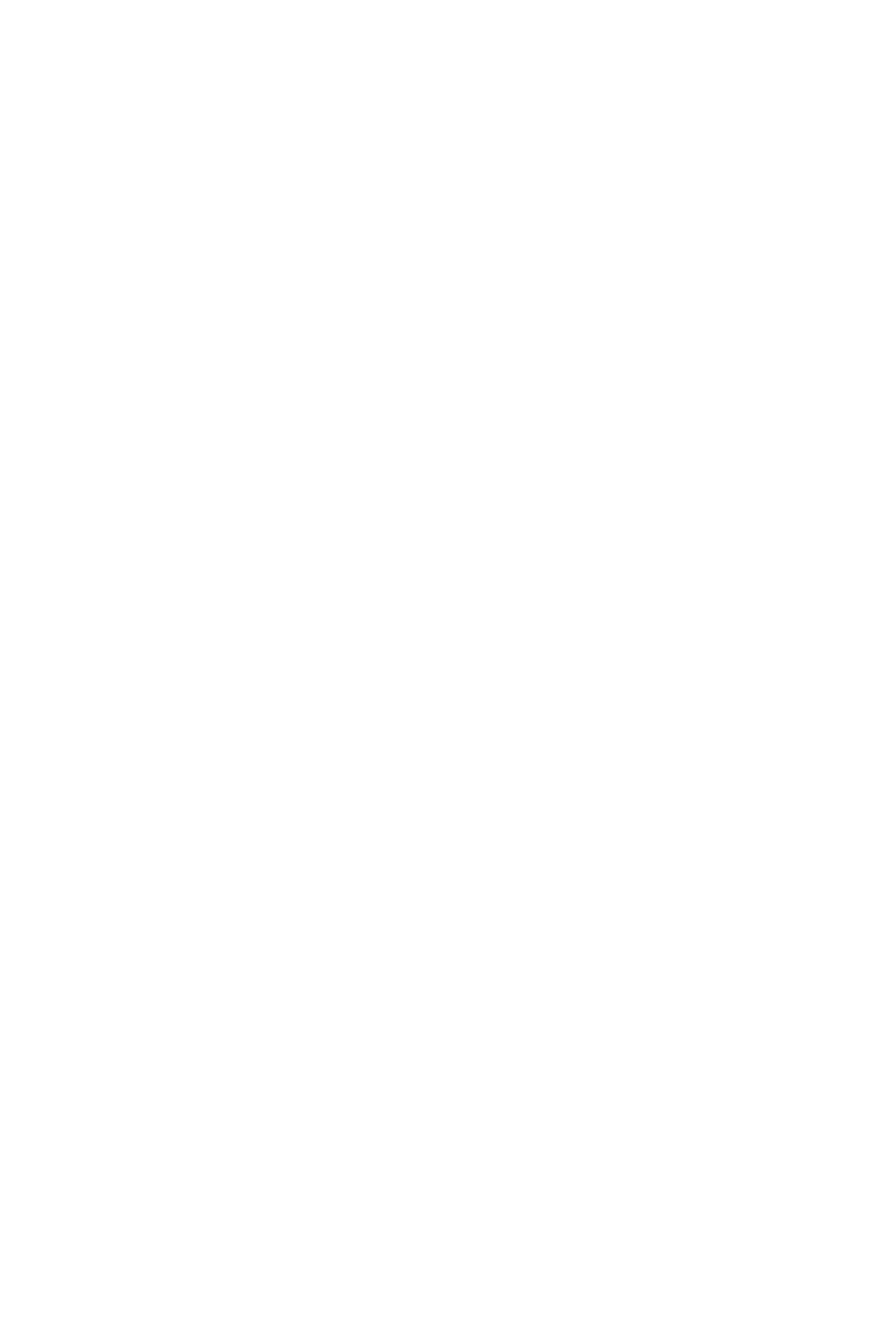
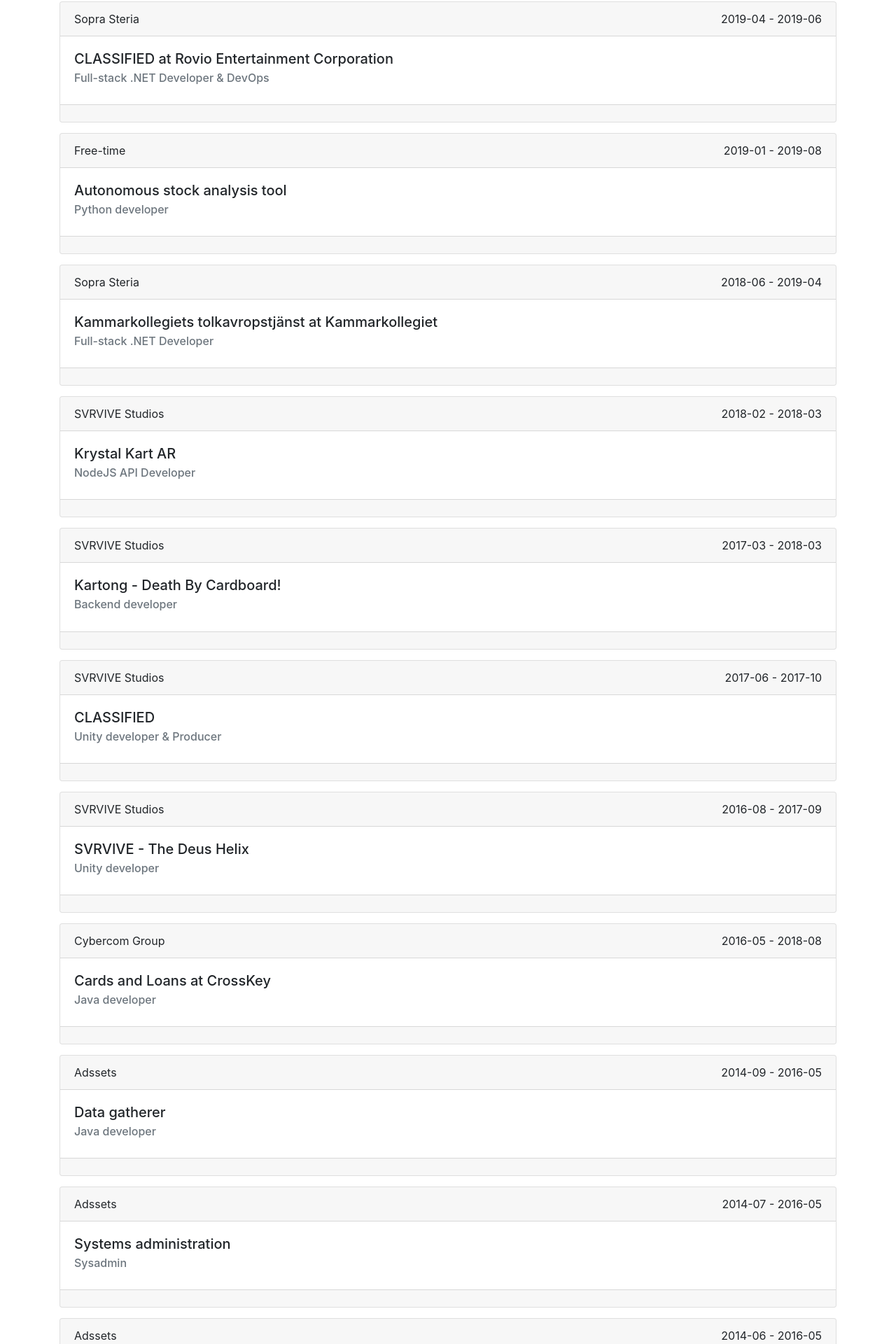
Before and after one commit to Dekamik/Portfolio-React, a React (Create React App) app in the folder PortfolioReact.Web/ClientApp/: page /projects in a window 1280 px wide. Shown: the part 636-2556 px from the top of the page at 70% size. Before the commit the page ends 800 px from the top, so only its background shows below. Built offline with nearby package versions, Linux system fonts and the light colour scheme; no server answers.

Commit message:
Paused coupling with API for preparing the web to go MVP. Also added real project data

```diff
--- /dev/null
+++ b/PortfolioReact.Web/ClientApp/src/components/projects/EmployersData.tsx
@@ -0,0 +1,26 @@
+import moment from 'moment';
+import { MOMENTJS_SHORT_DATE_FORMAT } from "../../helpers/DateHelper";
+import { IEmployer } from "./IEmployer";
+
+export const SOPRA_STERIA: IEmployer = {
+    name: "Sopra Steria",
+    dateFrom: moment("20180314", MOMENTJS_SHORT_DATE_FORMAT).toDate()
+};
+
+export const SVRVIVE_STUDIOS: IEmployer = {
+    name: "SVRVIVE Studios",
+    dateFrom: moment("20160808", MOMENTJS_SHORT_DATE_FORMAT).toDate(),
+    dateTo: moment("201803013", MOMENTJS_SHORT_DATE_FORMAT).toDate()
+};
+
+export const CYBERCOM_GROUP: IEmployer = {
+    name: "Cybercom Group",
+    dateFrom: moment("20160504", MOMENTJS_SHORT_DATE_FORMAT).toDate(),
+    dateTo: moment("20160807", MOMENTJS_SHORT_DATE_FORMAT).toDate()
+};
+
+export const ADSSETS: IEmployer = {
+    name: "Adssets",
+    dateFrom: moment("20140602", MOMENTJS_SHORT_DATE_FORMAT).toDate(),
+    dateTo: moment("20160504", MOMENTJS_SHORT_DATE_FORMAT).toDate()
+}
--- /dev/null
+++ b/PortfolioReact.Web/ClientApp/src/components/projects/IEmployer.tsx
@@ -0,0 +1,5 @@
+export interface IEmployer {
+    name: string;
+    dateFrom: Date;
+    dateTo?: Date;
+}
--- a/PortfolioReact.Web/ClientApp/src/components/projects/IProject.tsx
+++ b/PortfolioReact.Web/ClientApp/src/components/projects/IProject.tsx
@@ -1,12 +1,15 @@
+import { IEmployer } from './IEmployer';
+
 export interface IProject {
     name: string;
     role: string;
     description: string;
     customer?: string;
-    employer?: string;
+    employer?: IEmployer;
     technologies: string[];
     dateFrom: Date;
     dateTo?: Date;
     isHighlighted: boolean;
+    show: boolean;
     category: "Work" | "Free-time";
 }
--- a/PortfolioReact.Web/ClientApp/src/components/projects/ProjectCard.tsx
+++ b/PortfolioReact.Web/ClientApp/src/components/projects/ProjectCard.tsx
@@ -1,6 +1,6 @@
 import * as React from 'react';
 import { IProject } from './IProject';
-import { dateToString } from './../../helpers/DateHelper';
+import { dateToYearMonthString } from './../../helpers/DateHelper';
 import { Badge } from './../common/Badge';
 
 interface IProjectCard {
@@ -11,8 +11,8 @@
     return (
         <div className="card project-card">
             <div className="card-header">
-                {project.category === "Free-time" ? `${project.category}` : `${project.employer}`}
-                <span className="float-right">{dateToString(project.dateFrom)} - {dateToString(project.dateTo)}</span>
+                {project.category === "Free-time" ? `${project.category}` : `${project.employer?.name}`}
+                <span className="float-right">{dateToYearMonthString(project.dateFrom)} - {project.dateTo ? dateToYearMonthString(project.dateTo) : "today"}</span>
             </div>
             <div className="card-body">
                 <h5 className="card-title">{project.customer ? `${project.name} at ${project.customer}` : `${project.name}`}</h5>
--- a/PortfolioReact.Web/ClientApp/src/components/projects/Projects.tsx
+++ b/PortfolioReact.Web/ClientApp/src/components/projects/Projects.tsx
@@ -3,6 +3,7 @@
 import { ProjectCard } from './ProjectCard';
 import { ProjectsApi } from './ProjectsApi';
 import { Spinner } from './../common/Spinner';
+import { data } from './ProjectsDummyData';
 
 export const Projects: React.FunctionComponent = () => {
 
@@ -11,6 +12,7 @@
     const [projects, setProjects] = React.useState<IProject[]>([]);
     const [isLoading, setIsLoading] = React.useState<boolean>(true);
 
+    /* HACK: Uncomment when implemented
     React.useEffect(() => {
         api.getProjects(
             (data: IProject[]) => {
@@ -23,7 +25,13 @@
                 setIsLoading(false);
             }
         );
-    }, [api]);
+    }, [api]);*/
+
+    // HACK: Using hard-coded dummy data for MVP
+    React.useEffect(() => {
+        setProjects(data);
+        setIsLoading(false);
+    });
 
     return (
         <Spinner isLoading={isLoading}>
--- a/PortfolioReact.Web/ClientApp/src/components/projects/ProjectsApi.tsx
+++ b/PortfolioReact.Web/ClientApp/src/components/projects/ProjectsApi.tsx
@@ -3,7 +3,7 @@
 import { IProject } from './IProject';
 
 export class ProjectsApi extends Api {
-    getProjects(success: (data: IProject[]) => void, error?: (message) => void, final?: () => void) {
+    getProjects(success: (data: IProject[]) => void, error?: (message: string) => void, final?: () => void) {
         this.get(API_PROJECTS, success, error, final);
     }
 }
--- /dev/null
+++ b/PortfolioReact.Web/ClientApp/src/components/projects/ProjectsDummyData.tsx
@@ -0,0 +1,177 @@
+import moment from "moment";
+import { MOMENTJS_SHORT_DATE_FORMAT } from "../../helpers/DateHelper";
+import { IProject } from "./IProject";
+import { ADSSETS, CYBERCOM_GROUP, SOPRA_STERIA, SVRVIVE_STUDIOS } from './EmployersData';
+
+export const data: IProject[] = [
+    {
+        name: "Förvaltning - tandvårdsenheten",
+        role: "Full-stack .NET Developer",
+        description: "",
+        customer: "Region Västmanland & Region Dalarna",
+        technologies: [],
+        dateFrom: moment("20200731", MOMENTJS_SHORT_DATE_FORMAT).toDate(),
+        isHighlighted: false,
+        show: true,
+        category: "Work",
+        employer: SOPRA_STERIA
+    },
+    {
+        name: "Libretto 2.0",
+        role: "Full-stack .NET Developer",
+        description: "",
+        customer: "Region Stockholm",
+        technologies: [],
+        dateFrom: moment("20200301", MOMENTJS_SHORT_DATE_FORMAT).toDate(),
+        dateTo: moment("20200814", MOMENTJS_SHORT_DATE_FORMAT).toDate(),
+        isHighlighted: false,
+        show: true,
+        category: "Work",
+        employer: SOPRA_STERIA
+    },
+    {
+        name: "Smidas",
+        role: ".NET Developer",
+        description: "",
+        technologies: [],
+        dateFrom: moment("20190115", MOMENTJS_SHORT_DATE_FORMAT).toDate(),
+        dateTo: moment("20190815", MOMENTJS_SHORT_DATE_FORMAT).toDate(),
+        isHighlighted: false,
+        show: true,
+        category: "Free-time"
+    },
+    {
+        name: "CLASSIFIED",
+        role: "Full-stack .NET Developer & DevOps",
+        description: "",
+        customer: "Rovio Entertainment Corporation",
+        technologies: [],
+        dateFrom: moment("20190411", MOMENTJS_SHORT_DATE_FORMAT).toDate(),
+        dateTo: moment("20190627", MOMENTJS_SHORT_DATE_FORMAT).toDate(),
+        isHighlighted: false,
+        show: true,
+        category: "Work",
+        employer: SOPRA_STERIA
+    },
+    {
+        name: "Autonomous stock analysis tool",
+        role: "Python developer",
+        description: "",
+        technologies: [],
+        dateFrom: moment("20190115", MOMENTJS_SHORT_DATE_FORMAT).toDate(),
+        dateTo: moment("20190815", MOMENTJS_SHORT_DATE_FORMAT).toDate(),
+        isHighlighted: false,
+        show: true,
+        category: "Free-time"
+    },
+    {
+        name: "Kammarkollegiets tolkavropstjänst",
+        role: "Full-stack .NET Developer",
+        description: "",
+        customer: "Kammarkollegiet",
+        technologies: [],
+        dateFrom: moment("20180615", MOMENTJS_SHORT_DATE_FORMAT).toDate(),
+        dateTo: moment("20190411", MOMENTJS_SHORT_DATE_FORMAT).toDate(),
+        isHighlighted: true,
+        show: true,
+        category: "Work",
+        employer: SOPRA_STERIA
+    },
+    {
+        name: "Krystal Kart AR",
+        role: "NodeJS API Developer",
+        description: "",
+        technologies: [],
+        dateFrom: moment("20180214", MOMENTJS_SHORT_DATE_FORMAT).toDate(),
+        dateTo: moment("20180314", MOMENTJS_SHORT_DATE_FORMAT).toDate(),
+        isHighlighted: false,
+        show: true,
+        category: "Work",
+        employer: SVRVIVE_STUDIOS
+    },
+    {
+        name: "Kartong - Death By Cardboard!",
+        role: "Backend developer",
+        description: "",
+        technologies: [],
+        dateFrom: moment("20170301", MOMENTJS_SHORT_DATE_FORMAT).toDate(),
+        dateTo: moment("20180314", MOMENTJS_SHORT_DATE_FORMAT).toDate(),
+        isHighlighted: false,
+        show: true,
+        category: "Work",
+        employer: SVRVIVE_STUDIOS
+    },
+    {
+        name: "CLASSIFIED",
+        role: "Unity developer & Producer",
+        description: "",
+        technologies: [],
+        dateFrom: moment("20170615", MOMENTJS_SHORT_DATE_FORMAT).toDate(),
+        dateTo: moment("20171015", MOMENTJS_SHORT_DATE_FORMAT).toDate(),
+        isHighlighted: false,
+        show: true,
+        category: "Work",
+        employer: SVRVIVE_STUDIOS
+    },
+    {
+        name: "SVRVIVE - The Deus Helix",
+        role: "Unity developer",
+        description: "",
+        technologies: [],
+        dateFrom: moment("20160808", MOMENTJS_SHORT_DATE_FORMAT).toDate(),
+        dateTo: moment("20170915", MOMENTJS_SHORT_DATE_FORMAT).toDate(),
+        isHighlighted: false,
+        show: true,
+        category: "Work",
+        employer: SVRVIVE_STUDIOS
+    },
+    {
+        name: "Cards and Loans",
+        role: "Java developer",
+        description: "",
+        customer: "CrossKey",
+        technologies: [],
+        dateFrom: moment("20160515", MOMENTJS_SHORT_DATE_FORMAT).toDate(),
+        dateTo: moment("20180808", MOMENTJS_SHORT_DATE_FORMAT).toDate(),
+        isHighlighted: false,
+        show: true,
+        category: "Work",
+        employer: CYBERCOM_GROUP
+    },
+    {
+        name: "Data gatherer",
+        role: "Java developer",
+        description: "",
+        technologies: [],
+        dateFrom: moment("20140915", MOMENTJS_SHORT_DATE_FORMAT).toDate(),
+        dateTo: moment("20160504", MOMENTJS_SHORT_DATE_FORMAT).toDate(),
+        isHighlighted: false,
+        show: true,
+        category: "Work",
+        employer: ADSSETS
+    },
+    {
+        name: "Systems administration",
+        role: "Sysadmin",
+        description: "",
+        technologies: [],
+        dateFrom: moment("20140715", MOMENTJS_SHORT_DATE_FORMAT).toDate(),
+        dateTo: moment("20160504", MOMENTJS_SHORT_DATE_FORMAT).toDate(),
+        isHighlighted: false,
+        show: true,
+        category: "Work",
+        employer: ADSSETS
+    },
+    {
+        name: "Adsscore",
+        role: "Java developer",
+        description: "",
+        technologies: [],
+        dateFrom: moment("20140602", MOMENTJS_SHORT_DATE_FORMAT).toDate(),
+        dateTo: moment("20160504", MOMENTJS_SHORT_DATE_FORMAT).toDate(),
+        isHighlighted: false,
+        show: true,
+        category: "Work",
+        employer: ADSSETS
+    }
+];
--- a/PortfolioReact.Web/ClientApp/src/helpers/DateHelper.tsx
+++ b/PortfolioReact.Web/ClientApp/src/helpers/DateHelper.tsx
@@ -1 +1,5 @@
+import moment from 'moment';
+
 export const dateToString = (date: Date) => new Date(date).toLocaleDateString("sv-SE");
+export const dateToYearMonthString = (date: Date) => moment(date).format("YYYY-MM");
+export const MOMENTJS_SHORT_DATE_FORMAT = "YYYYMMDD";
```
Also changed, not shown: 1 other file (tests, documents, lock files or other folders).
